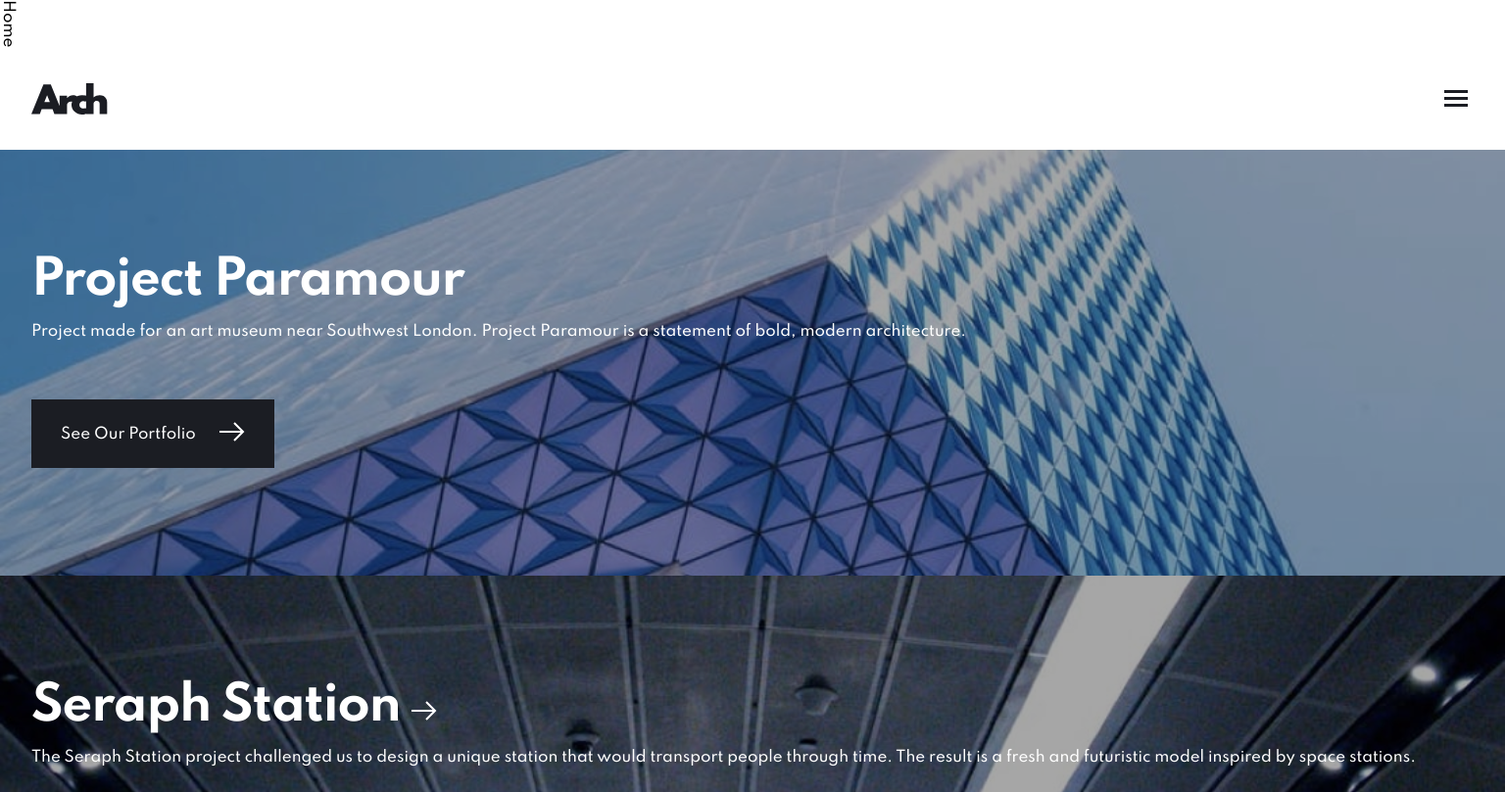
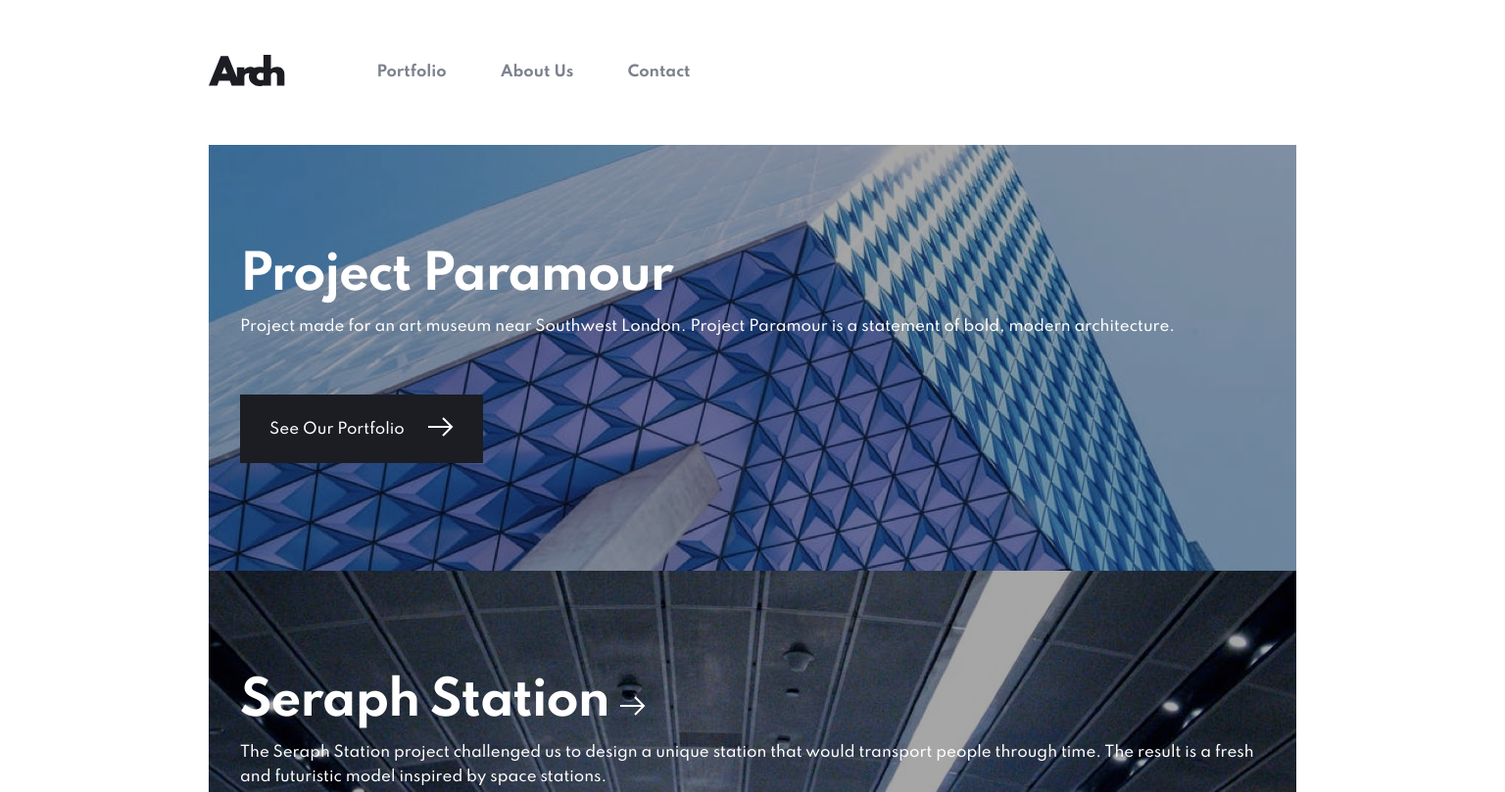
Before and after one commit to Andrparsons/arch-studio, a plain HTML site: page index.html in a window 1536 px wide. Shown: the top 809 px of the page at 98% size. Drawn offline with Linux system fonts and the light colour scheme.

Commit message:
completed header for all screen sizes

```diff
--- a/style.css
+++ b/style.css
@@ -43,7 +43,23 @@ img {
   height: auto;
 }
 
-/* headers */
+@media (min-width: 600px) {
+  header {
+    padding: 3.5rem 6.125rem;
+    display: flex;
+    align-items: center;
+  }
+}
+
+@media (min-width: 1300px) {
+  header {
+    padding: 3.5rem 0;
+    max-width: 1110px;
+    margin: 0 auto;
+  }
+}
+
+/* typography */
 h1,
 h2,
 h3,
@@ -106,6 +122,7 @@ a {
 @media (min-width: 600px) {
   .nav--link {
     color: var(--mediumGrey);
+    margin-top: 0;
   }
 }
 
@@ -146,6 +163,12 @@ a {
   stroke: var(--white);
 }
 
+@media (min-width: 600px) {
+  .menu-btn {
+    display: none;
+  }
+}
+
 /* containers */
 
 .container-outer {
@@ -160,20 +183,35 @@ a {
   padding-top: 6.875rem;
   padding-bottom: 6.875rem;
 }
+
+@media (min-width: 600px) {
+  .container-outer {
+    padding: 0 6.125rem;
+  }
+}
+
+@media (min-width: 1300px) {
+  .container-outer {
+    max-width: 1110px;
+    padding: 0;
+    margin: 0 auto;
+  }
+}
+
 /* sidebar */
 
 .sidebar {
   display: none;
 }
 
-@media (min-width: 600px) {
+/* @media (min-width: 600px) {
   .sidebar {
-    display: initial;
+    display: block;
     position: sticky;
     writing-mode: vertical-rl;
-    top: 0;
+    top: 1rem;
   }
-}
+} */
 
 /* navigation */
 
@@ -227,6 +265,30 @@ main {
   left: 0;
   right: 0;
   z-index: -1;
+}
+
+@media (min-width: 600px) {
+  .logo {
+    max-width: 97px;
+  }
+
+  .nav {
+    transform: none;
+    flex-direction: row;
+    padding: 0;
+    background-color: transparent;
+    position: relative;
+    font-size: var(--body-text);
+    margin-left: 4.875rem;
+    justify-content: space-between;
+    max-width: 320px;
+  }
+}
+
+@media (min-width: 1200px) {
+  .nav {
+    margin-left: 5.875rem;
+  }
 }
 
 /* hero */
```
